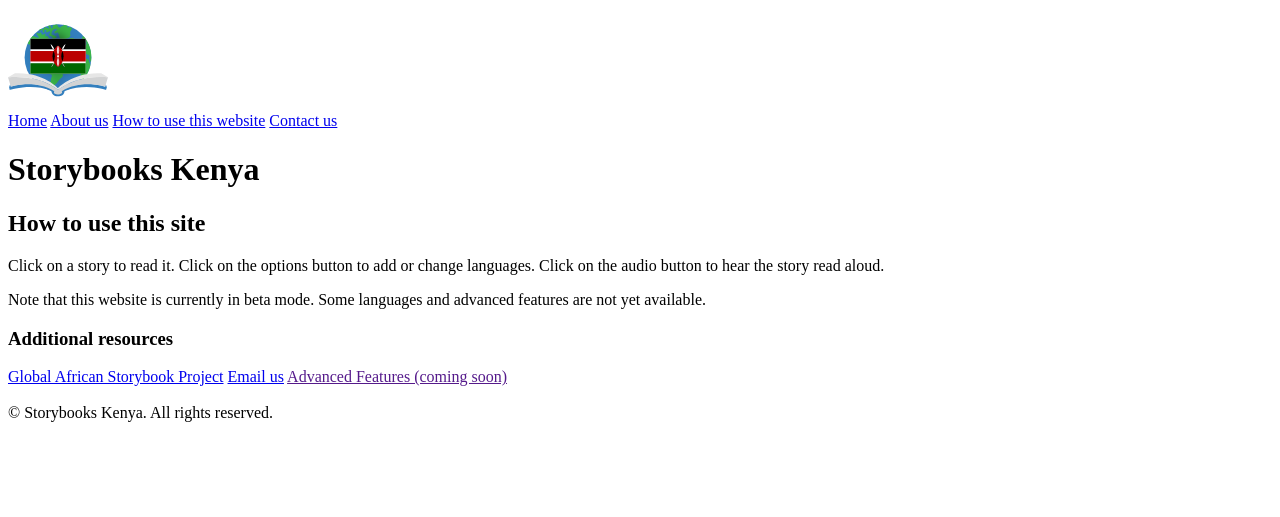
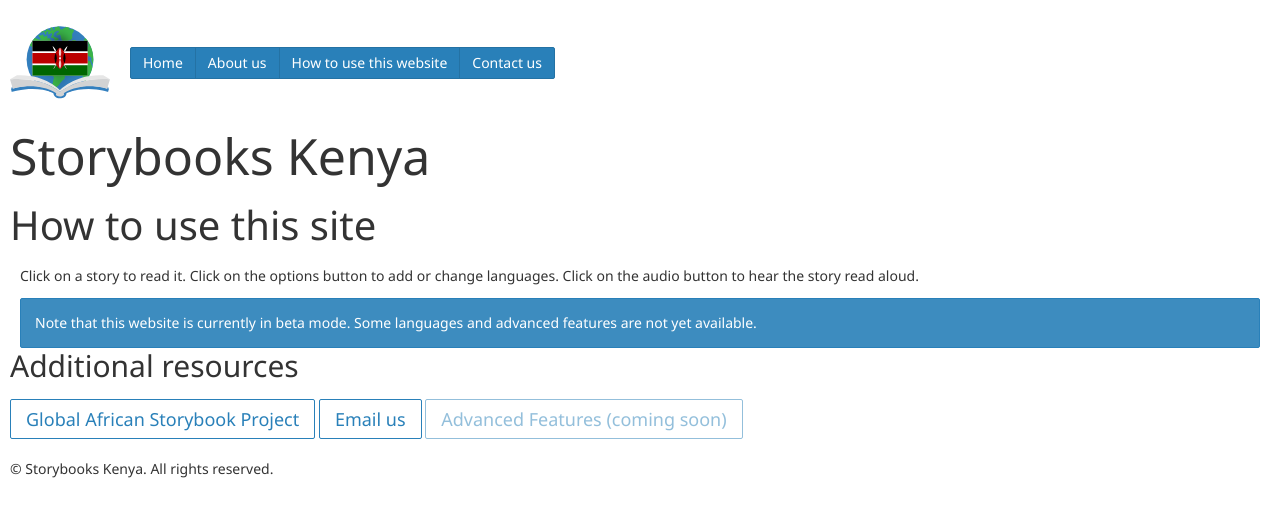
Before and after one commit to global-asp/storybooks-kenya, a Jekyll site: the page built from how-to.html, in a window 1280 px wide. Shown: the top 517 px of the page. Built offline with Jekyll 4.4.1, drawn with Linux system fonts in a browser that asks for light colours.

Commit message:
fix more broken links

```diff
--- a/_includes/head.html
+++ b/_includes/head.html
@@ -2,11 +2,11 @@
 	<meta charset="utf-8">
 	<meta http-equiv="X-UA-Compatible" content="IE=edge">
 	<meta name="viewport" content="width=device-width, initial-scale=1">
-	<link rel="icon" href="/storybooks-kenya/storybooks-kenya/favicon.ico?v=3" />
+	<link rel="icon" href="/storybooks-kenya/favicon.ico?v=3" />
 	<title>{% if page.title %}{{ page.title | escape }} - {{ site.title }}{% else %}{{ site.title | escape }}{% endif %}</title>
 	<meta name="description" content="{% if page.excerpt %}{{ page.excerpt | strip_html | strip_newlines | truncate: 160 }}{% else %}{{ site.description }}{% endif %}">
-	<link rel="stylesheet" href="{{ "/storybooks-kenya/storybooks-kenya/css/spectre.min.css" | prepend: site.baseurl }}">
+	<link rel="stylesheet" href="{{ "/storybooks-kenya/css/spectre.min.css" | prepend: site.baseurl }}">
 	<link rel="canonical" href="{{ page.url | replace:'index.html','' | prepend: site.baseurl | prepend: site.url }}">
 	<link rel="alternate" type="application/rss+xml" title="{{ site.title }}" href="{{ /storybooks-kenya/feed.xml" | prepend: site.baseurl | prepend: site.url }}">
-	<script src="/storybooks-kenya/storybooks-kenya/js/sbc.js"></script>
+	<script src="/storybooks-kenya/js/sbc.js"></script>
 </head>
--- a/_includes/header.html
+++ b/_includes/header.html
@@ -1,7 +1,7 @@
 <header class="navbar">
 	<section class="navbar-section">
 		<a href="/storybooks-kenya/" class="navbar-brand">
-			<object type="image/svg+xml" data="/images/sbk_logo.svg" width="100" height="100" border="0"></object>
+			<object type="image/svg+xml" data="/storybooks-kenya/images/sbk_logo.svg" width="100" height="100" border="0"></object>
 		</a>
 		<div class="btn-group btn-group-block">
 			<a href="/storybooks-kenya/" class="btn btn-primary">Home</a>
```
